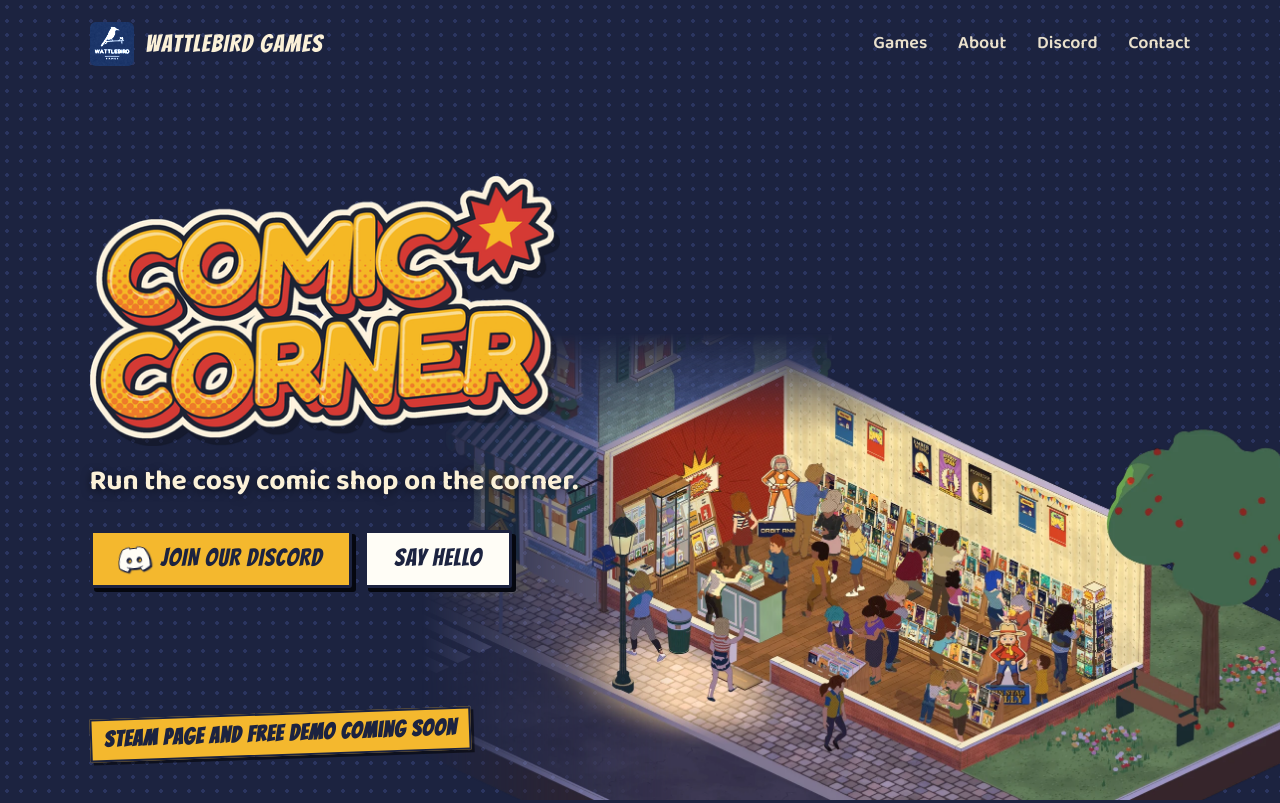
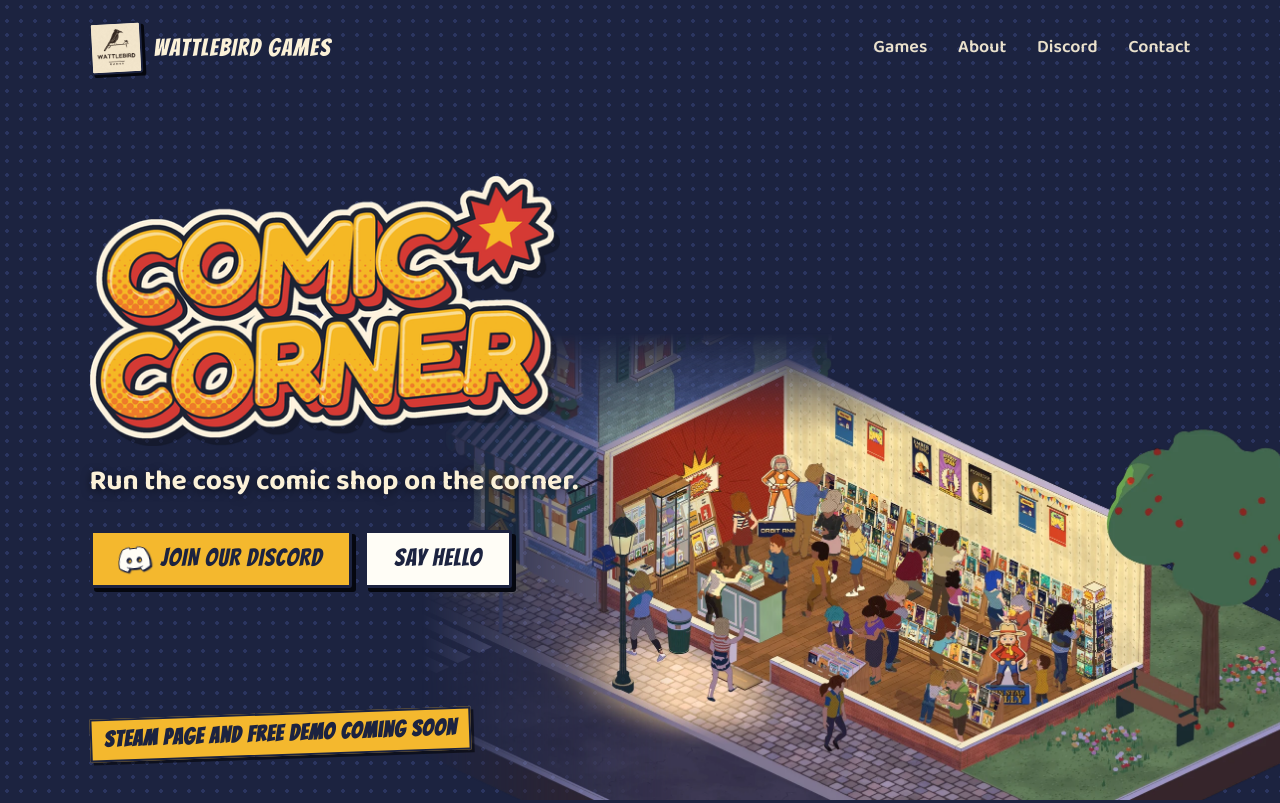
Before and after one commit to drew-toomey/wattlebird-website, a plain HTML site: page index.html in a window 1280 px wide. Shown: the top 803 px of the page. Drawn offline with Linux system fonts and the light colour scheme.

Commit message:
Logo tile contrast fix on navy header and footer (#2)
* Restyle home page with the game's Comic panel kit

Drew picked A (game kit) on 23 Nov: Bangers + Baloo 2 replace Fredoka,
navy ink, red and yellow, crisp corners, hard ink shadows, halftone
night backgrounds, no gradients. Buttons in Our games are one size on one
row; inked Discord mark on the Join our Discord buttons. Removed repeat
Discord and coming-soon lines.

Co-Authored-By: Claude Opus 5.5 <noreply@anthropic.com>
Claude-Session: https://claude.ai/code/session_01KPg4i3hkTPWqC15Brs6cUW

* Logo tile: cream mark with ink edge so it stands off the navy

Co-Authored-By: Claude Opus 5.5 <noreply@anthropic.com>
Claude-Session: https://claude.ai/code/session_01KPg4i3hkTPWqC15Brs6cUW

---------

Co-authored-by: Claude <noreply@anthropic.com>

```diff
--- a/css/site.css
+++ b/css/site.css
@@ -177,3 +177,6 @@ nav.top .brand{font-size:1.35em;letter-spacing:.06em}
 /* on navy, the ink shadow needs to be darker than the page to show */
 .hero .btn,#contact .btn{box-shadow:4px 4px 0 #05070f}
 .hero .btn:hover,#contact .btn:hover{box-shadow:6px 6px 0 #05070f}
+/* logo tile: the cream mark as printed, ink edge + hard shadow, so it stands off the navy (Drew, 23 Nov) */
+nav.top .brand img,footer img{filter:none;border:2.5px solid var(--ink);border-radius:3px;box-shadow:3px 3px 0 #05070f;background:var(--cream);transform:rotate(-3deg)}
+nav.top .brand img{height:52px;width:52px}
```
